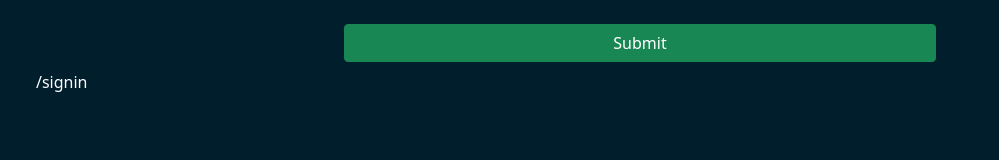
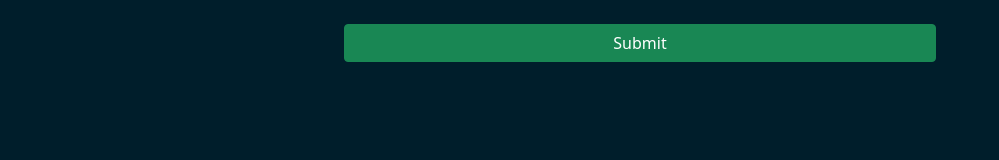
Before and after one commit to sumana10/tshirt-store, a React (Create React App) app in the folder projfrontend/: page /signin in a window 1280 px wide. Shown: the part 345-505 px from the top of the page, without its empty margins (0-999 px from the left). Built offline with nearby package versions, Linux system fonts and the light colour scheme.

Commit message:
add the changes in frontend

```diff
--- a/projfrontend/src/Routes.js
+++ b/projfrontend/src/Routes.js
@@ -3,8 +3,8 @@ import  {Switch, Route, BrowserRouter} from 'react-router-dom';
 import Home from "./core/Home";
 import Signup from "./user/Signup";
 import Signin from "./user/Signin";
-import AdminRoute from "./auth/helper/AdminRoutes";
-import PrivateRoute from "./auth/helper/PrivateRoutes";
+import AdminRoute from "./auth/helper/AdminRoute";
+import PrivateRoute from "./auth/helper/PrivateRoute";
 import UserDashBoard from "./user/UserDashBoard";
 import AdminDashBoard from "./user/AdminDashBoard";
 import AddCategory from './admin/AddCategory';
--- a/projfrontend/src/admin/AddCategory.js
+++ b/projfrontend/src/admin/AddCategory.js
@@ -27,7 +27,7 @@ const AddCategory = () =>{
 
     event.preventDefault();
     setError("");
-    setSuccess(false)
+    setSuccess(false);
 
     //backend request fired
     createCategory(user._id, token, { name }).then(data => {
--- a/projfrontend/src/admin/helper/adminapicall.js
+++ b/projfrontend/src/admin/helper/adminapicall.js
@@ -5,7 +5,6 @@ export const createCategory = (userId, token, category) =>{
   return fetch(`${API}/category/create/${userId}`,
   {
     method: "POST",
-
     headers:{
           Accept: "application/json",
           "Content-Type": "application/json",
@@ -13,13 +12,13 @@ export const createCategory = (userId, token, category) =>{
         },
     body: JSON.stringify(category)
   }
-
   )
   .then(response =>{
     return response.json()
   })
   .catch(err => console.log(err));
 }
+
 //get all categories
 export const getCategories = () =>{
   return fetch(`${API}/categories`,{
--- a/projfrontend/src/user/Signin.js
+++ b/projfrontend/src/user/Signin.js
@@ -44,7 +44,7 @@ const Signin = ({history}) => {
     //TODO: do a redirection here
     if(didRedirect){
       if(user && user.role === 1){
-        return <Redirect to="/"/>
+        return <Redirect to="/admin/dashboard"/>
       }else{
         return <Redirect to="/" />
       }
@@ -121,8 +121,8 @@ const Signin = ({history}) => {
       {errorMessage()}
       {signInForm()}
       {performRedirect()}
-     {/* <p className="text-white text-center">{JSON.stringify(values)}</p> */}
-      <p>{history.location.pathname}</p>
+     {/* <p className="text-white text-center">{JSON.stringify(values)}</p>
+      <p>{history.location.pathname}</p>*/}
     </Base>
   );
 };
```
Also changed, not shown: projfrontend/src/user/AdminDashBoard.js (+1 -7 lines), projfrontend/src/auth/helper/AdminRoute.js (renamed from projfrontend/src/auth/helper/AdminRoutes.js), projfrontend/src/auth/helper/PrivateRoute.js (renamed from projfrontend/src/auth/helper/PrivateRoutes.js).
